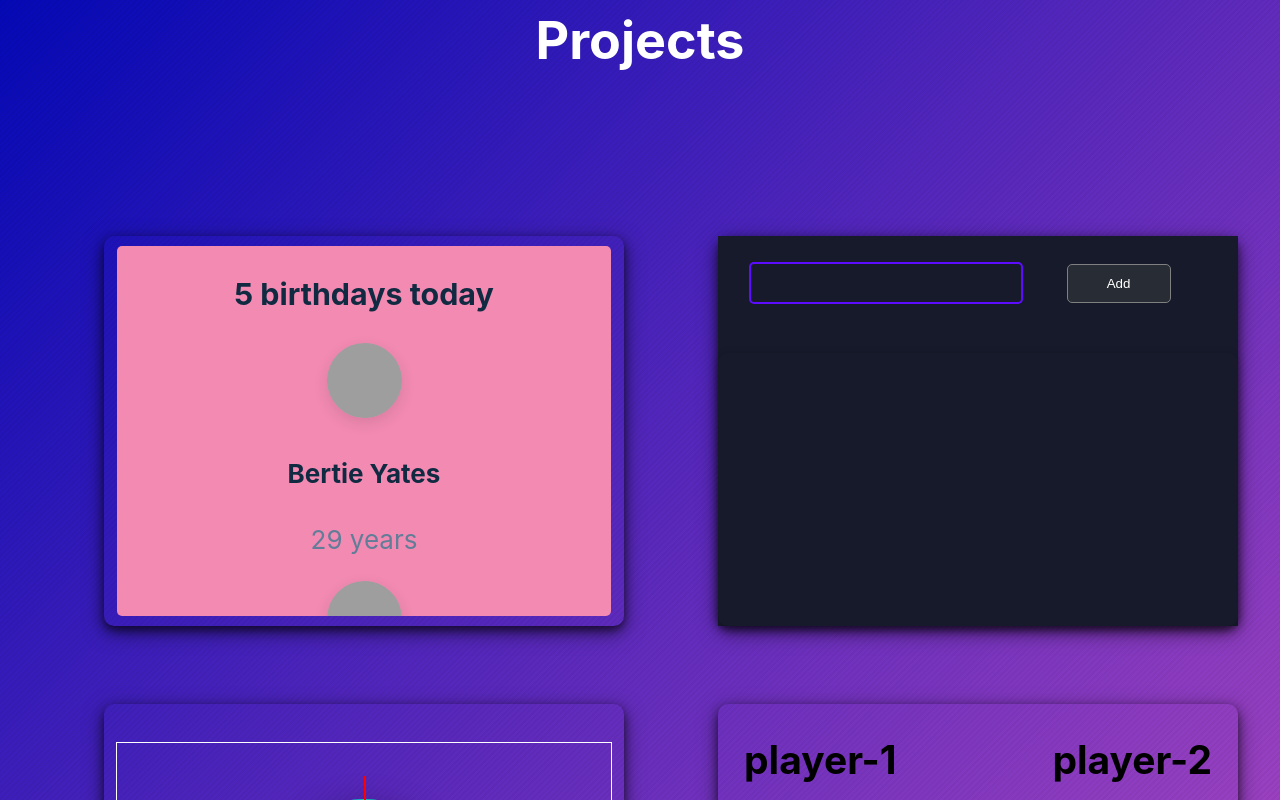
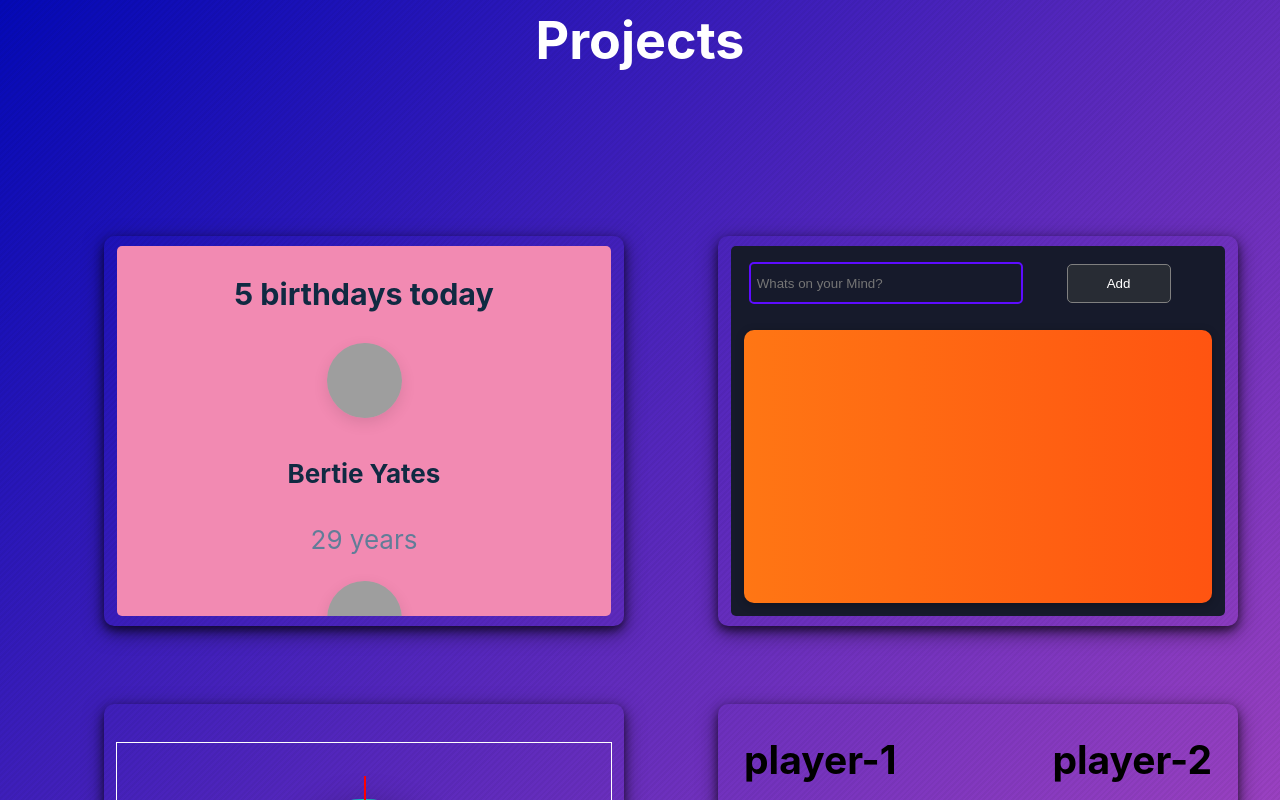
Before and after one commit to mohitgadhavi1/myDashboard, a React (Create React App) app: page / in a window 1280 px wide. Shown: the top 800 px of the page. Built offline with nearby package versions, Linux system fonts and the light colour scheme; grey boxes are pictures that could not be loaded.

Commit message:
reg-commit

```diff
--- a/src/apps/TaskApp/TaskApp.js
+++ b/src/apps/TaskApp/TaskApp.js
@@ -24,13 +24,14 @@ function TaskApp() {
 }
 
 const TaskAppStyle = styled.div`
-  height: 100%;
-  width: 100%;
+  height: 95%;
+  width: 95%;
   display: flex;
   flex-direction: column;
   justify-content: start;
   background: #161a2b;
   text-align: center;
+  border-radius: 5px;
 `;
 
 export default TaskApp;
--- a/src/apps/TaskApp/Users/AddTask.js
+++ b/src/apps/TaskApp/Users/AddTask.js
@@ -8,8 +8,12 @@ const AddTask = (props) => {
   const [input, setInput] = useState("");
   const [error, setError] = useState();
 
-  const addUserHandler = (event) => {
+  const submitHandler = (event) => {
     event.preventDefault();
+    props.onSubmit({
+      id: Math.floor(Math.random() * 10000),
+    });
+
     if (input.trim().length === 0) {
       setError({
         title: "Invalid input",
@@ -23,6 +27,7 @@ const AddTask = (props) => {
   };
 
   const inputChangeHandler = (event) => {
+    event.preventDefault();
     setInput(event.target.value);
   };
   const errorHandler = () => {
@@ -39,12 +44,14 @@ const AddTask = (props) => {
         />
       )}
 
-      <form className="form" onSubmit={addUserHandler}>
+      <form className="form" onSubmit={submitHandler}>
         <Input
           type="text"
+          placeHolder=" Whats on your Mind?"
           value={input}
           onChange={inputChangeHandler}
           className="task-input"
+          name="text"
         ></Input>
         <Button className="add-btn" type="submit">
           Add
--- a/src/apps/TaskApp/Users/TaskList.js
+++ b/src/apps/TaskApp/Users/TaskList.js
@@ -4,7 +4,7 @@ import styled from "styled-components";
 
 const TaskList = (props) => {
   return (
-    <Card bgColor="none" height="70%">
+    <Card height="70%" bottom="2.5%">
       <ul>
         {props.users.map((user) => (
           <li key={user.id}>{user.name}</li>
@@ -14,6 +14,21 @@ const TaskList = (props) => {
   );
 };
 
-const TaskListStyle = styled.div``;
+const TaskListStyle = styled.div`
+  .icons {
+    display: flex;
+    align-items: center;
+    font-size: 24px;
+    cursor: pointer;
+  }
+  .delete-icon {
+    margin-right: 5px;
+    color: #fff;
+  }
+
+  .edit-icon {
+    color: #fff;
+  }
+`;
 
 export default TaskList;
--- a/src/components/Card.js
+++ b/src/components/Card.js
@@ -3,7 +3,11 @@ import styled from "styled-components";
 
 const Card = (props) => {
   return (
-    <CardStyle bgColor={props.bgColor} height={props.height}>
+    <CardStyle
+      bgColor={props.bgColor}
+      bottom={props.bottom}
+      height={props.height}
+    >
       {props.children}
     </CardStyle>
   );
@@ -17,8 +21,15 @@ const CardStyle = styled.div`
   position: absolute;
   background-color: ${(props) => props.bgColor};
   height: ${(props) => props.height};
-  bottom: 0;
-  width: 100%;
+  bottom: ${(props) => props.bottom};
+  color: #fff;
+  background: linear-gradient(
+    90deg,
+    rgba(255, 118, 20, 1) 0%,
+    rgba(255, 84, 17, 1) 100%
+  );
+  width: 90%;
+  margin: 2.5%;
   box-shadow: 0 2px 8px rgba(0, 0, 0, 0.26);
   border-radius: 10px;
   & ul {
--- a/src/components/Input.js
+++ b/src/components/Input.js
@@ -1,7 +1,15 @@
 import React from "react";
 import styled from "styled-components";
 
-function Input({ children, type, value, onChange, className }) {
+function Input({
+  children,
+  type,
+  value,
+  onChange,
+  className,
+  placeHolder,
+  name,
+}) {
   return (
     <InputStyle>
       <label htmlFor={children}>{children}</label>
@@ -11,6 +19,8 @@ function Input({ children, type, value, onChange, className }) {
         type={type}
         value={value}
         onChange={onChange}
+        placeholder={placeHolder}
+        name={name}
       />
     </InputStyle>
   );
```
